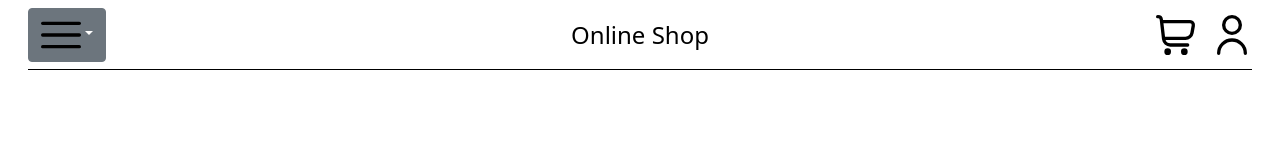
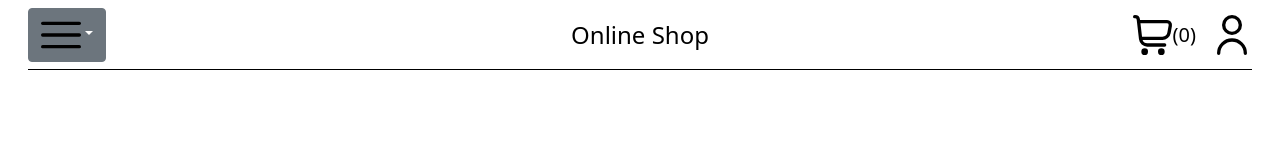
Before and after one commit to khalaeva/Management-System, a Vue app in the folder vite-project/: page /auth in a window 1280 px wide. Shown: the top 160 px of the page. Built offline with nearby package versions, Linux system fonts and the light colour scheme.

Commit message:
add cart vue

```diff
--- a/vite-project/src/components/Header.vue
+++ b/vite-project/src/components/Header.vue
@@ -15,11 +15,10 @@
             </div>
             <router-link to="/" class="header-logo">Online Shop</router-link>
             <div class="header-top-right">
-                <div class="header-top-right__cart">
-                    <router-link to="/">
+                    <router-link to="/cart" class="header-top-right__cart">
                         <img src="/svg/cart.svg" alt="cart">
+                        <p class="header-top-right__cart_count">(0)</p>
                     </router-link>
-                </div>
                 <div class="header-top-right__profile">
                     <router-link to="/auth">
                         <img src="/svg/user.svg" alt="user">
@@ -56,7 +55,15 @@
             align-items: center;
             justify-content: flex-end;
             &__cart {
+                text-decoration: none;
+                display: flex;
                 margin-right: 16px;
+                &_count{
+                    font-size: 20px;
+                    color: black;
+                    font-family: var(--clash);
+                    margin: auto;
+                }
             }
         }
     }
--- a/vite-project/src/router.js
+++ b/vite-project/src/router.js
@@ -3,6 +3,7 @@ import { createRouter, createWebHistory } from 'vue-router';
 import index from '@/views/index.vue'
 import auth from '@/views/auth.vue'
 import register from '@/views/register.vue'
+import cart from '@/views/cart.vue'
 
 const router = createRouter({
     history: createWebHistory(),
@@ -21,6 +22,11 @@ const router = createRouter({
             path: '/register',
             name: 'register',
             component: register
+        },
+        {
+            path: '/cart',
+            name: 'cart',
+            component: cart
         }
     ]
 })
--- /dev/null
+++ b/vite-project/src/views/cart.vue
@@ -0,0 +1,11 @@
+<template>
+<Header/>
+</template>
+
+<script setup>
+import Header from '@/components/Header.vue';
+</script>
+
+<style lang="scss" scoped>
+
+</style>
```
